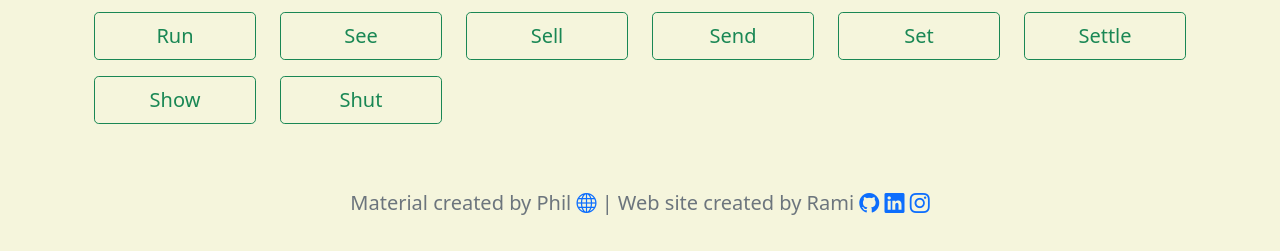
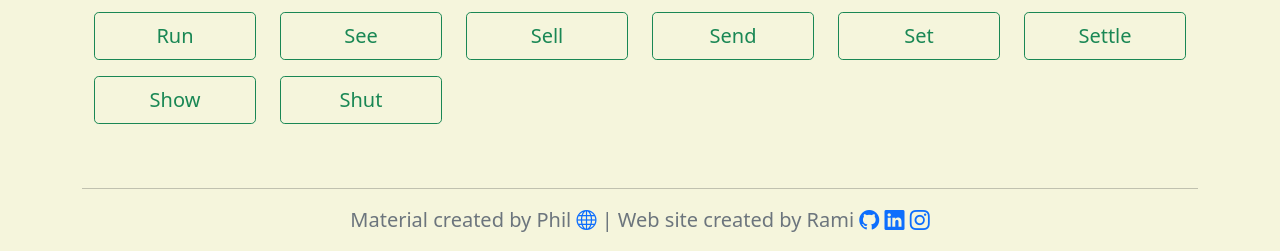
Before and after one commit to ramiboutas/englishquiz, a Django app: a page that uses templates/partials/footer.html in a window 1280 px wide. Shown: the part 776-1027 px from the top of the page. Before the commit the page ends 991 px from the top, so only its background shows below. Run offline with Django 4.2, Linux system fonts and the light colour scheme; data comes from the database, SQL or seed files in the repository; some libraries are stand-ins or nearby versions.

Commit message:
frontend

```diff
--- a/templates/partials/footer.html
+++ b/templates/partials/footer.html
@@ -1,5 +1,5 @@
-
-<footer class="container text-center text-secondary fs-5 mt-5">
+<hr class="mt-5">
+<footer class="container text-center text-secondary fs-5 mt-3">
     <p>Material created by Phil
       <a target="_blank" href="https://www.toweracademy.es"><i class="bi bi-globe"></i></a> | Web site created by Rami
       <a target="_blank" href="https://github.com/ramiboutas/"><i class="bi bi-github"></i></a>
--- a/templates/quiz_list.html
+++ b/templates/quiz_list.html
@@ -8,7 +8,7 @@
 
 <h1 class="text-success text-center py-5">Advanced English Stuff <i class="bi bi-pencil"></i></h1>
 
-<h3 class="  text-center py-2">Learn and practice english with quizzes. This is totally <strong>free</strong> and without registration. </h3>
+<h2 class="text-center py-2">Learn and practice english with quizzes. Totally <strong class="text-success">free</strong> and without registration. </h2>
 
 
 <div class="container py-5">
```
